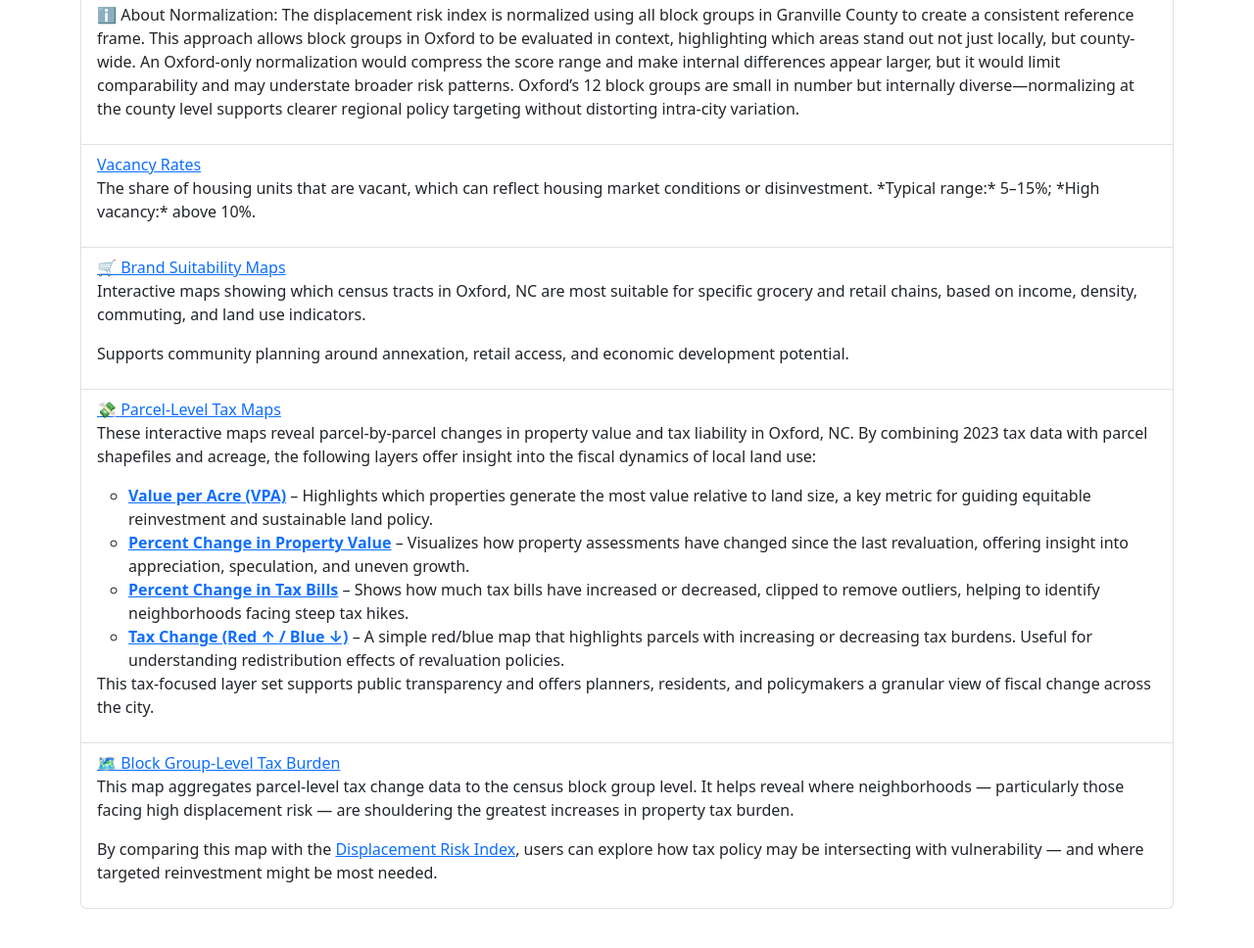
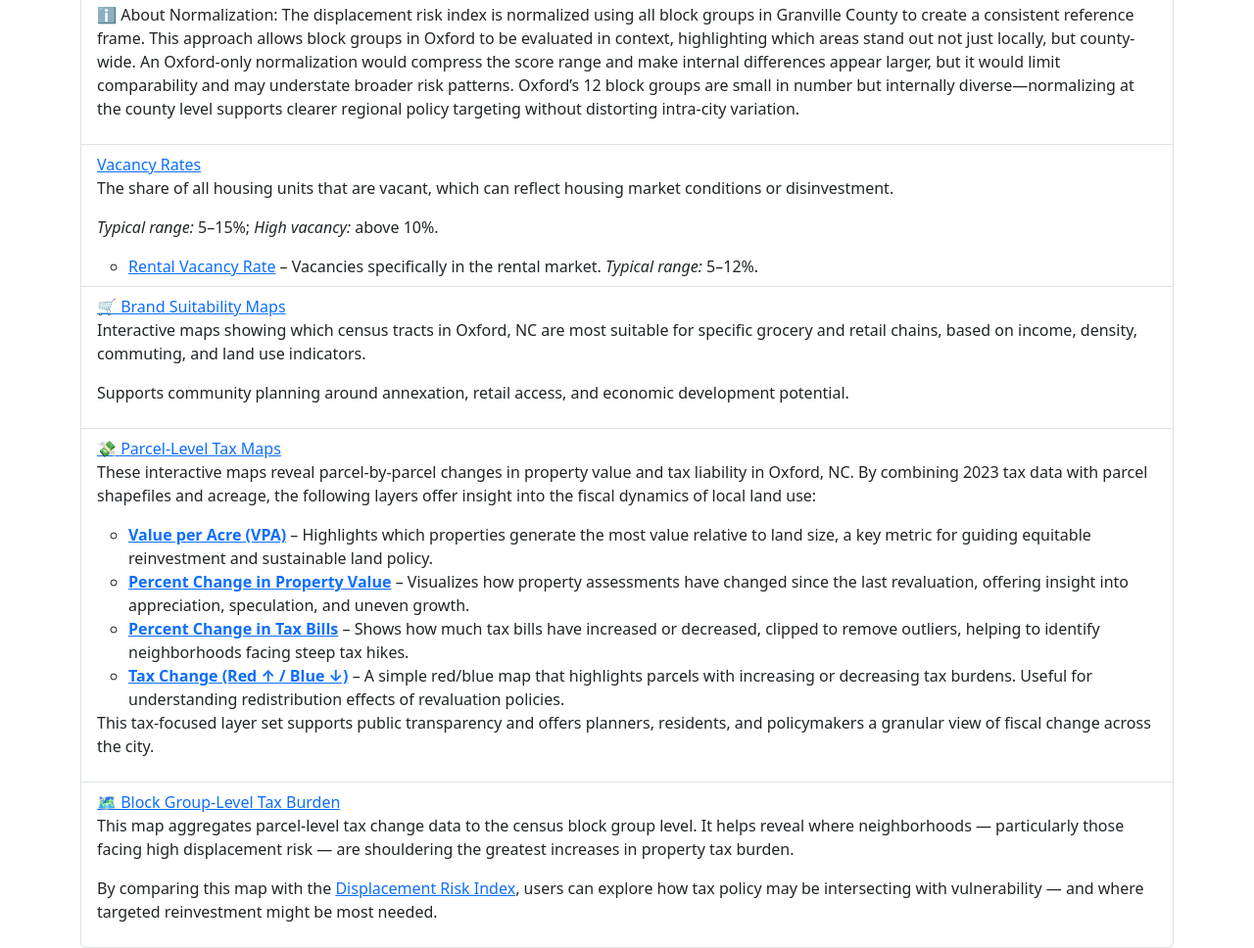
Before and after one commit to mattacox/locationanalysis, a plain HTML site: page index.html in a window 1280 px wide. Shown: the part 1278-2246 px from the top of the page at 98% size. Before the commit the page ends 2206 px from the top, so only its background shows below. Drawn offline with nearby package versions, Linux system fonts and the light colour scheme.

Commit message:
Updated html files to include rental_vacancy

```diff
--- a/index.html
+++ b/index.html
@@ -90,9 +90,15 @@
       <p>A composite indicator combining rent burden, poverty, SNAP participation, unemployment, vacancy, and senior share to identify neighborhoods at higher risk of displacement pressures.  </p>
   <p>  *Typical range:* 0 (low risk) to 1 (high risk); *High risk:* above 0.6.</p>
 <p>ℹ️ About Normalization: The displacement risk index is normalized using all block groups in Granville County to create a consistent reference frame. This approach allows block groups in Oxford to be evaluated in context, highlighting which areas stand out not just locally, but county-wide. An Oxford-only normalization would compress the score range and make internal differences appear larger, but it would limit comparability and may understate broader risk patterns. Oxford’s 12 block groups are small in number but internally diverse—normalizing at the county level supports clearer regional policy targeting without distorting intra-city variation.</p></li>
-      <li class="list-group-item"><a href="html/vacancy_rate_timeslider.html">Vacancy Rates</a>
-        <p>The share of housing units that are vacant, which can reflect housing market conditions or disinvestment.
-  *Typical range:* 5–15%; *High vacancy:* above 10%.</p></li>
+      <li class="list-group-item">
+  <a href="html/vacancy_rate_timeslider.html">Vacancy Rates</a>
+  <p>The share of all housing units that are vacant, which can reflect housing market conditions or disinvestment.</p>
+  <p><em>Typical range:</em> 5–15%; <em>High vacancy:</em> above 10%.</p>
+  <ul>
+    <li><a href="html/rental_vacancy_rate.html">Rental Vacancy Rate</a> – Vacancies specifically in the rental market. <em>Typical range:</em> 5–12%.</li>
+  </ul>
+</li>
+
 <li class="list-group-item">
   <a href="brand_analysis.html">🛒 Brand Suitability Maps</a>
   <p>Interactive maps showing which census tracts in Oxford, NC are most suitable for specific grocery and retail chains, based on income, density, commuting, and land use indicators.</p>
```
